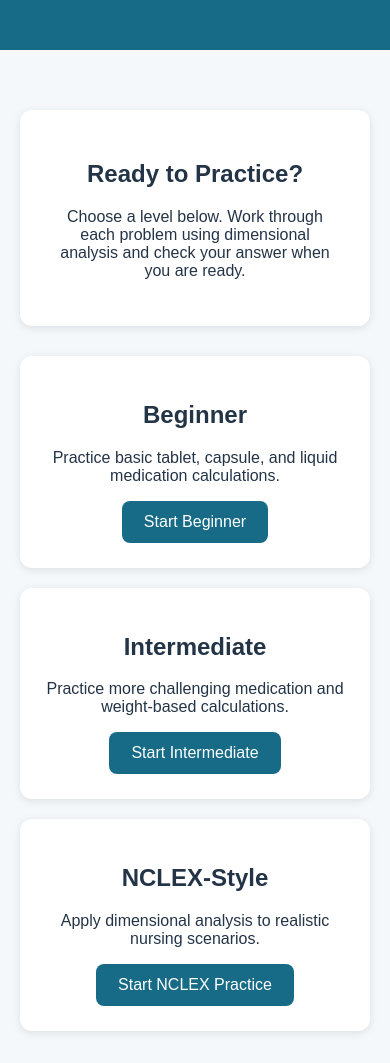
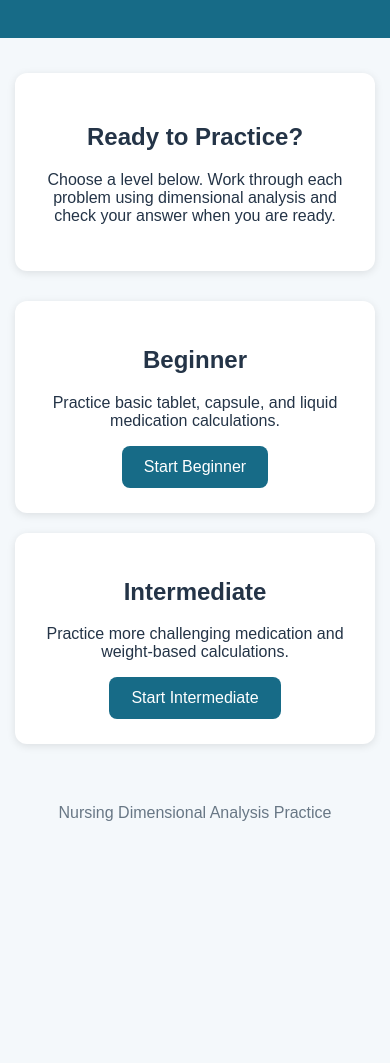
Before and after one commit to tlwyland/dimensional-analysis, a plain HTML site: page index.html in a window 390 px wide. Shown: the part 164-1227 px from the top of the page. After the commit the page ends 1011 px from the top, so only its background shows below. Drawn offline with Linux system fonts and the light colour scheme.

Commit message:
Update index.html

```diff
--- a/index.html
+++ b/index.html
@@ -48,7 +48,7 @@
 
     .levels {
       display: grid;
-      grid-template-columns: repeat(auto-fit, minmax(220px, 1fr));
+      grid-template-columns: repeat(auto-fit, minmax(250px, 1fr));
       gap: 20px;
       margin-top: 30px;
     }
@@ -80,6 +80,17 @@
       padding: 25px;
       color: #687785;
     }
+
+    @media (max-width: 600px) {
+      header h1 {
+        font-size: 26px;
+      }
+
+      .container {
+        margin: 20px auto;
+        padding: 15px;
+      }
+    }
   </style>
 </head>
 
@@ -94,7 +105,6 @@
 
     <div class="welcome">
       <h2>Ready to Practice?</h2>
-
       <p>
         Choose a level below. Work through each problem using dimensional
         analysis and check your answer when you are ready.
@@ -119,14 +129,6 @@
         <button type="button">Start Intermediate</button>
       </div>
 
-    <div class="level">
-      <h2>NCLEX-Style</h2>
-      <p>
-        Apply dimensional analysis to realistic nursing scenarios.
-      </p>
-      <button type="button">Start NCLEX Practice</button>
-    </div>
-
     </div>
 
   </div>
@@ -137,3 +139,6 @@
 
 </body>
 </html>
+
+</body>
+</html>
```
Lines whose indentation alone changed are shown as unchanged.
